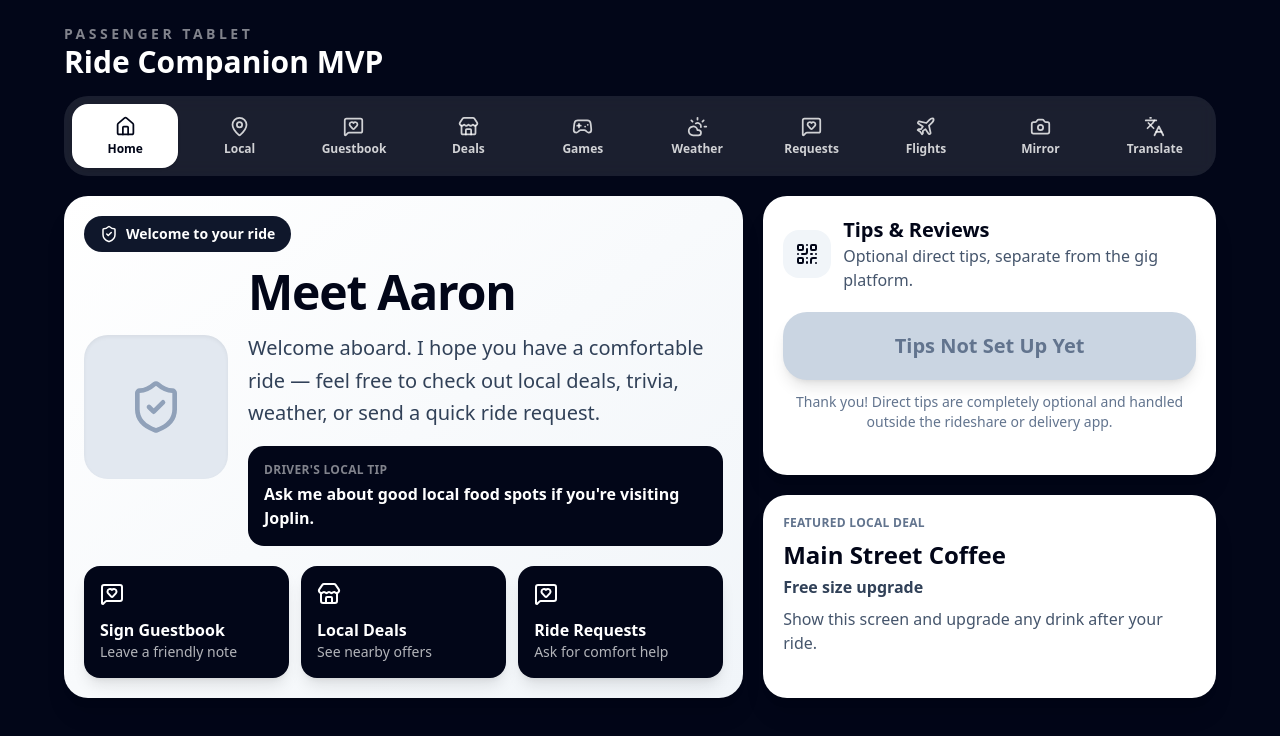
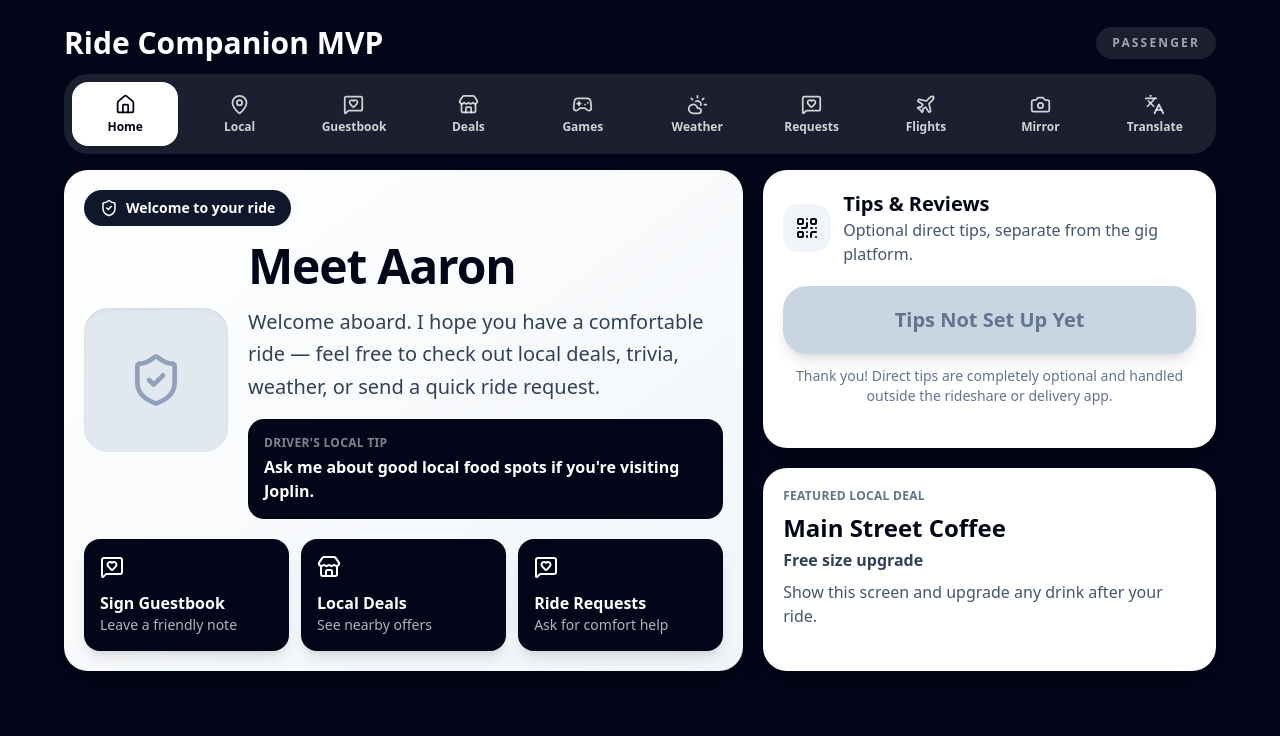
Before and after one commit to davisa6477/ride-companion-mvp, a React (Vite) app: page / in a window 1280 px wide. Shown: the top 736 px of the page. Built offline with nearby package versions, Linux system fonts and the light colour scheme; the HTML template or start-up script is replaced by a standard one.

Commit message:
Update App.jsx

```diff
--- a/src/App.jsx
+++ b/src/App.jsx
@@ -30,6 +30,7 @@ import { defaultRequestCategories as starterRequestCategories } from "./data/def
 import { createTranslator } from "./data/translations.js";
 import { setPassengerLanguage } from "./services/rideSessionService.js";
 
+// ===== LOCAL STORAGE SERVICES =====
 import {
   loadDriverProfile,
   saveDriverProfile,
@@ -45,11 +46,9 @@ import {
   saveAdminPin,
 } from "./services/storageService.js";
 
-// ===== ADMIN DEFAULTS =====
 const DEFAULT_ADMIN_PIN = "1234";
 
 // ===== DEFAULT GUESTBOOK DATA =====
-// Used only when no saved guestbook entries exist in localStorage.
 const defaultGuestbookEntries = [
   {
     id: 101,
@@ -61,19 +60,17 @@ const defaultGuestbookEntries = [
 ];
 
 // ===== DRIVER PROFILE DEFAULTS =====
-// Saved driver profile data merges with these defaults in storageService.js.
-// Translation fields are manual admin-entered dynamic text translations.
 const defaultDriverProfile = {
   name: "Aaron",
   bio: "Welcome aboard. I hope you have a comfortable ride — feel free to check out local deals, trivia, weather, or send a quick ride request.",
   localTip: "Ask me about good local food spots if you're visiting Joplin.",
   photo: "",
 
+  // ===== MANUAL DYNAMIC TRANSLATIONS =====
   bioTranslations: {
     es: "",
     fr: "",
   },
-
   localTipTranslations: {
     es: "",
     fr: "",
@@ -82,9 +79,6 @@ const defaultDriverProfile = {
 
 export default function App() {
   // ===== ROUTE DETECTION =====
-  // /console opens the driver console.
-  // /admin opens the admin panel.
-  // Everything else opens the passenger tablet shell.
   const pathname = window.location.pathname;
   const isDriverConsole = pathname === "/console";
   const isAdminPage = pathname === "/admin";
@@ -93,62 +87,69 @@ export default function App() {
   const [page, setPage] = useState("home");
   const [appLanguage, setAppLanguage] = useState("en");
 
-  // ===== PERSISTED CONTENT STATE =====
+  // ===== GUESTBOOK STATE =====
   const [entries, setEntries] = useState(() =>
     loadGuestbookEntries(defaultGuestbookEntries)
   );
 
+  // ===== ADS STATE =====
   const [ads, setAds] = useState(() => loadAds(starterAds));
 
+  // ===== ADMIN PIN STATE =====
   const [adminPin, setAdminPin] = useState(() =>
     loadAdminPin(DEFAULT_ADMIN_PIN)
   );
 
+  // ===== REQUEST CATEGORIES STATE =====
   const [requestCategories, setRequestCategories] = useState(() =>
     loadRequestCategories(starterRequestCategories)
   );
 
+  // ===== DRIVER PROFILE STATE =====
   const [driverProfile, setDriverProfile] = useState(() =>
     loadDriverProfile(defaultDriverProfile)
   );
 
+  // ===== TIP OPTIONS STATE =====
   const [tipOptions, setTipOptions] = useState(() => loadTipOptions([]));
 
   // ===== TRANSLATION SETUP =====
-  // t(key) returns the selected-language text when available.
   const t = useMemo(() => createTranslator(appLanguage), [appLanguage]);
 
   // ===== DERIVED DISPLAY DATA =====
   const featuredAd = useMemo(() => ads.find((ad) => ad.active), [ads]);
 
-  // ===== LOCAL STORAGE PERSISTENCE =====
+  // ===== DRIVER PROFILE PERSISTENCE =====
   useEffect(() => {
     saveDriverProfile(driverProfile);
   }, [driverProfile]);
 
+  // ===== TIP OPTIONS PERSISTENCE =====
   useEffect(() => {
     saveTipOptions(tipOptions);
   }, [tipOptions]);
 
+  // ===== ADS PERSISTENCE =====
   useEffect(() => {
     saveAds(ads);
   }, [ads]);
 
+  // ===== GUESTBOOK PERSISTENCE =====
   useEffect(() => {
     saveGuestbookEntries(entries);
   }, [entries]);
 
+  // ===== REQUEST CATEGORIES PERSISTENCE =====
   useEffect(() => {
     saveRequestCategories(requestCategories);
   }, [requestCategories]);
 
+  // ===== ADMIN PIN PERSISTENCE =====
   useEffect(() => {
     saveAdminPin(adminPin);
   }, [adminPin]);
 
   // ===== PASSENGER SCREEN AUTO-RESET =====
-  // After inactivity, the passenger tablet returns to Home and English.
-  // Also syncs English back to Firestore so the driver console language card resets.
   useEffect(() => {
     if (isDriverConsole || isAdminPage) return undefined;
 
@@ -225,32 +226,16 @@ export default function App() {
   }
 
   // ===== PASSENGER NAVIGATION ITEMS =====
-  // Admin is intentionally excluded from passenger navigation.
   const navItems = [
-    {
-      id: "home",
-      labelKey: "nav_home",
-      fallbackLabel: "Home",
-      icon: Home,
-    },
-    {
-      id: "local",
-      labelKey: "nav_local",
-      fallbackLabel: "Local",
-      icon: MapPin,
-    },
+    { id: "home", labelKey: "nav_home", fallbackLabel: "Home", icon: Home },
+    { id: "local", labelKey: "nav_local", fallbackLabel: "Local", icon: MapPin },
     {
       id: "guestbook",
       labelKey: "nav_guestbook",
       fallbackLabel: "Guestbook",
       icon: MessageSquareHeart,
     },
-    {
-      id: "ads",
-      labelKey: "nav_deals",
-      fallbackLabel: "Deals",
-      icon: Store,
-    },
+    { id: "ads", labelKey: "nav_deals", fallbackLabel: "Deals", icon: Store },
     {
       id: "games",
       labelKey: "nav_games",
@@ -289,7 +274,6 @@ export default function App() {
     },
   ];
 
-  // ===== NAV LABEL TRANSLATION FALLBACK =====
   function navLabel(item) {
     const translated = t(item.labelKey);
     return translated === item.labelKey ? item.fallbackLabel : translated;
@@ -299,23 +283,20 @@ export default function App() {
   return (
     <main className="min-h-screen bg-slate-950 p-4 text-slate-950 md:p-6">
       <div className="mx-auto max-w-6xl">
-        {/* ===== PASSENGER HEADER / NAV ===== */}
-        <header className="mb-5 flex flex-col gap-4">
-          <div className="text-white">
-            <div className="text-sm font-bold uppercase tracking-[.25em] text-white/50">
-              Passenger Tablet
+        <header className="mb-4 flex flex-col gap-3">
+          <div className="flex items-center justify-between gap-4 text-white">
+            <div className="text-2xl font-black leading-tight md:text-3xl">
+              Ride Companion MVP
             </div>
 
-            <div className="text-3xl font-black">
-              Ride Companion MVP
+            <div className="shrink-0 rounded-full bg-white/10 px-4 py-2 text-xs font-black uppercase tracking-[.18em] text-white/60">
+              Passenger
             </div>
           </div>
 
           <nav
             className="grid gap-2 rounded-3xl bg-white/10 p-2 backdrop-blur"
-            style={{
-              gridTemplateColumns: "repeat(auto-fit, minmax(90px, 1fr))",
-            }}
+            style={{ gridTemplateColumns: "repeat(auto-fit, minmax(90px, 1fr))" }}
           >
             {navItems.map((item) => (
               <NavButton
@@ -329,7 +310,6 @@ export default function App() {
           </nav>
         </header>
 
-        {/* ===== PASSENGER PAGE ROUTER ===== */}
         {page === "home" && (
           <HomePage
             setPage={setPage}
@@ -344,30 +324,17 @@ export default function App() {
         {page === "local" && <LocalPage t={t} />}
 
         {page === "guestbook" && (
-          <GuestbookPage
-            entries={entries}
-            setEntries={setEntries}
-            t={t}
-          />
+          <GuestbookPage entries={entries} setEntries={setEntries} t={t} />
         )}
 
-        {page === "ads" && (
-          <AdsPage
-            ads={ads}
-            appLanguage={appLanguage}
-            t={t}
-          />
-        )}
+        {page === "ads" && <AdsPage ads={ads} t={t} />}
 
         {page === "games" && <GamesPage t={t} />}
 
         {page === "weather" && <WeatherPage t={t} />}
 
         {page === "requests" && (
-          <RequestsPage
-            requestCategories={requestCategories}
-            t={t}
-          />
+          <RequestsPage requestCategories={requestCategories} t={t} />
         )}
 
         {page === "flights" && <FlightCheckerPage t={t} />}
```
